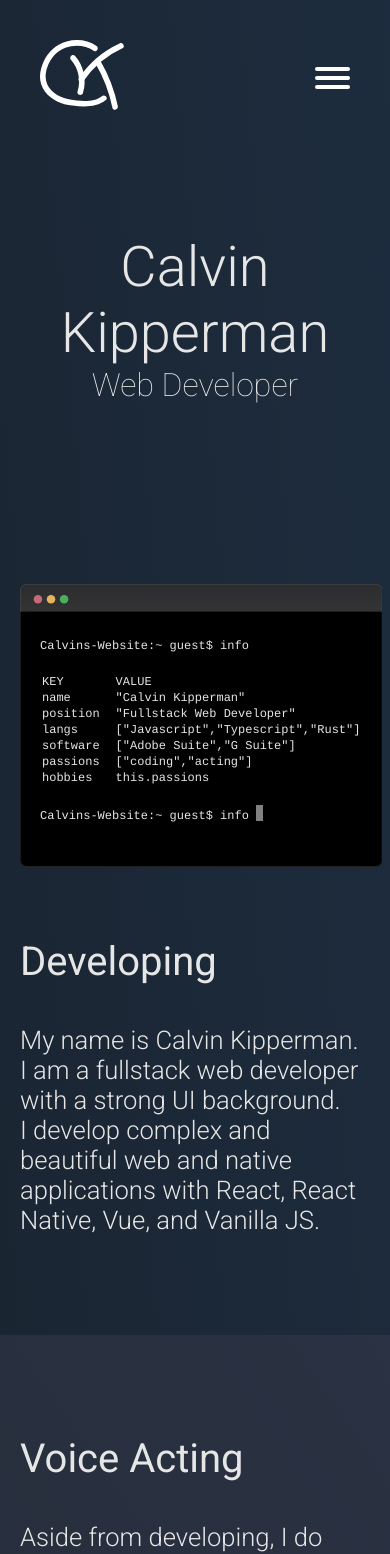
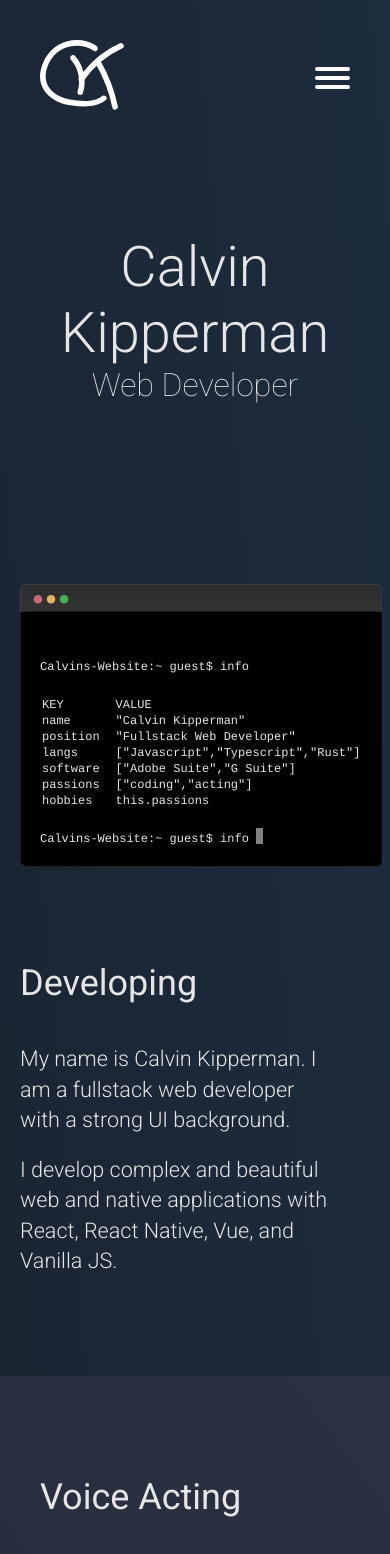
Before and after one commit to EmNudge/portfolio, a Next.js app: page / in a window 390 px wide. Shown: the top 1554 px of the page. Built offline with nearby package versions, Linux system fonts and the light colour scheme.

Commit message:
added some more mobile support

```diff
--- a/components/MainPage/ArticlesSection/index.js
+++ b/components/MainPage/ArticlesSection/index.js
@@ -11,7 +11,8 @@ const ArticlesSection = () => (
 				<a className="normal" href="/blog">
 					here
 				</a>, they are usually rather general in scope.
-				<br />
+			</p>
+			<p>
 				For coding-specific articles, I post to{' '}
 				<a className="normal" href="https://dev.to/emnudge">
 					dev.to
--- a/components/MainPage/Block/index.scss
+++ b/components/MainPage/Block/index.scss
@@ -1,11 +1,10 @@
 .block {
-  margin: 0 20px;
   display: grid;
   grid-template-columns: repeat(auto-fit, minmax(350px, 1fr));
   grid-gap: 60px;
   align-items: center;
   min-height: 330px;
-  padding: 100px 0;
+  padding: 100px 20px;
   max-width: 900px;
 
   h1 {
@@ -16,6 +15,7 @@
   p {
     font-weight: 300;
     font-size: 1.6em;
+    margin-top: 20px;
   }
 }
 
@@ -25,4 +25,16 @@
   background: linear-gradient(to top right, #262d3a, #2a3243);
   display: flex;
   justify-content: center;
+  padding: 0 20px;
 }
+
+@media screen and (max-width: 700px) {
+  .block {
+    font-size: .9em;
+    p {
+      font-size: 1.5em;
+      width: 90%;
+      line-height: 1.4em;
+    }
+  }
+}
--- a/components/MainPage/ProjectsSection/index.js
+++ b/components/MainPage/ProjectsSection/index.js
@@ -5,11 +5,11 @@ import './index.scss';
 const ProjectsSection = () => (
 	<Block>
 		<div className="icon">
-		<div className="main">
-			<a href="https://github.com/EmNudge" className="github">
-				<img src="static/companies/github.svg" alt="github" />
-			</a>
-		</div>
+			<div className="main">
+				<a href="https://github.com/EmNudge" className="github">
+					<img src="static/companies/github.svg" alt="github" />
+				</a>
+			</div>
 			<div className="lessers">
 				<a href="https://codepen.io/EmNudge/" className="codepen">
 					<img src="static/companies/codepen.svg" alt="codepen" />
@@ -34,9 +34,8 @@ const ProjectsSection = () => (
 				<a href="https://codesandbox.io/u/EmNudge/e" className="normal">
 					codesandbox
 				</a>.
-				<br />
-				I will also have some more noteable ones listed on my projects page!
 			</p>
+			<p>I will also have some more noteable ones listed on my projects page!</p>
 		</div>
 	</Block>
 );
```
Also changed, not shown: components/layouts/Blog/index.scss (+7 -5 lines).
